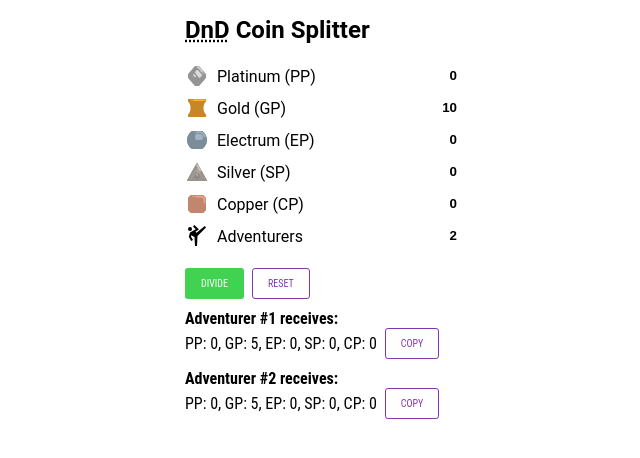
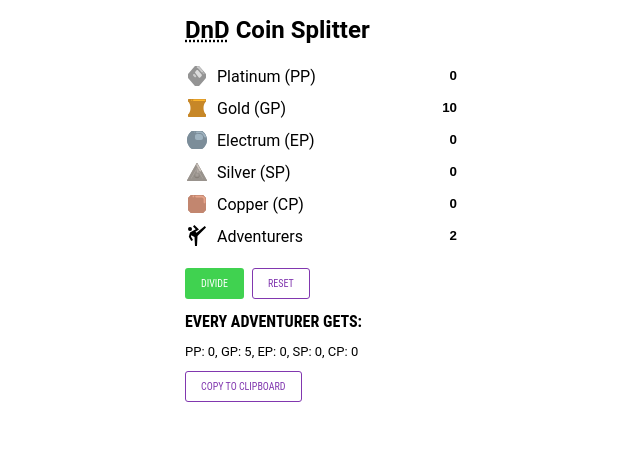
Before and after one commit to smarinade/dnd-money-splitter, a React (Create React App) app: page / in a window 1280 px wide. Both pictures are taken after a click on the button "DIVIDE". Shown: the top 458 px of the page, without its empty margins (305-945 px from the left). Built offline with nearby package versions, Linux system fonts and the light colour scheme.

Commit message:
:recycle: Refactor coin output.

```diff
--- a/src/component/Form/CoinForm.module.css
+++ b/src/component/Form/CoinForm.module.css
@@ -10,19 +10,25 @@
     margin-right: 8px;
 }
 
-.Result {
+.output {
+
+}
+
+.outputAction {
     margin-top: 10px;
 }
 
-.Result .title {
-    font-weight: bold;
+.subtitle {
+    font-family: Roboto Condensed,Roboto,Helvetica,sans-serif;
+    font-size: 16px;
+    font-weight: 700;
+    margin-bottom: 10px;
+    text-transform: uppercase;
 }
 
-.Result .line {
-    display: flex;
-    align-items: center;
+.text {
+    font-family: Roboto,Helvetica,sans-serif;
+    font-size: 13px;
+    line-height: 1.4;
+    margin: 0;
 }
-
-.Result span {
-    margin-right: 8px;
-}
--- a/src/component/Form/CoinForm.tsx
+++ b/src/component/Form/CoinForm.tsx
@@ -1,6 +1,6 @@
 import React, {useState} from 'react';
 import {Coins} from "../../service/Coins";
-import {divide} from "../../service/CoinService";
+import {divide, DividedCoins} from "../../service/CoinService";
 import Coin from "../Coin/Coin";
 import styles from "./CoinForm.module.css"
 import Button from "../Button/Button";
@@ -8,15 +8,22 @@
 
 type CoinFormProps = {}
 
-const copyHandler = (coin : Coins) => {
-    const data = `PP: ${coin.platinum}, GP: ${coin.gold}, EP: ${coin.electrum}, SP: ${coin.silver}, CP: ${coin.copper}`;
+const getClipboardText = (dividedCoins: DividedCoins) => 'PP: ' + dividedCoins.dividedCoins[0].platinum + ',' +
+    'GP: ' + dividedCoins.dividedCoins[0].gold + ',' +
+    'SP: ' + dividedCoins.dividedCoins[0].silver + ',' +
+    'EP: ' + dividedCoins.dividedCoins[0].electrum + ',' +
+    'CP: ' + dividedCoins.dividedCoins[0].copper
+;
+
+const copyHandler = (dividedCoins: DividedCoins) => {
+    const data: string = getClipboardText(dividedCoins);
     navigator.clipboard.writeText(data).then(() => {
         alert("Copied to clipboard");
     });
 };
 
 function CoinForm(props: CoinFormProps) {
-    const [coins, setCoins] = useState<Coins[]>([]);
+    const [dividedCoins, setDividedCoins] = useState<DividedCoins | undefined>();
 
     const handleDivide = (event: React.FormEvent<HTMLFormElement>) => {
         event.preventDefault();
@@ -30,15 +37,19 @@
             copper: Number(data.get('copper')),
         };
 
-        const dividedCoins: Coins[] = divide(coins, Number(data.get('adventurers')));
-        setCoins(dividedCoins)
+        const qwerty: DividedCoins = divide(coins, Number(data.get('adventurers')));
+        setDividedCoins(qwerty)
     };
 
     const handleReset = () => {
-        setCoins([]);
+        setDividedCoins(undefined);
     };
 
+    const outputDividedCoins = dividedCoins?.dividedCoins[0];
+    const outputRemainingCoins = dividedCoins?.remainingCoins;
+
     return (
+        <>
             <form className={styles.CoinForm} onSubmit={handleDivide} onReset={handleReset}>
                 <Coin label={"Platinum (PP)"} name={"platinum"}></Coin>
                 <Coin label={"Gold (GP)"} name={"gold"} value={10}></Coin>
@@ -56,23 +67,41 @@
                         Reset
                     </Button>
                 </div>
+            </form>
 
-            <output>
-                {coins.map((coin, index) => {
-                    return (
-                        <div className={styles.Result} key={index}>
-                            <div className={styles.title}>Adventurer #{index + 1} receives:</div>
-                            <div className={styles.line}>
-                                <span>PP: {coin.platinum}, GP: {coin.gold}, EP: {coin.electrum}, SP: {coin.silver}, CP: {coin.copper}</span>
-                                <Button onClick={() => copyHandler(coin)}>
-                                    Copy
+            <output id={"output"} className={styles.output}>
+                {outputDividedCoins && <div className={styles.Result}>
+                    <h2 className={styles.subtitle}>Every adventurer gets:</h2>
+                    <span className={styles.text}>
+                        PP: {outputDividedCoins?.platinum},
+                        GP: {outputDividedCoins?.gold},
+                        EP: {outputDividedCoins?.electrum},
+                        SP: {outputDividedCoins?.silver},
+                        CP: {outputDividedCoins?.copper}
+                    </span>
+                </div>
+                }
+                {outputRemainingCoins && <div className={styles.Result}>
+                    <h2 className={styles.subtitle}>Remainder:</h2>
+                    <span className={styles.text}>
+                        PP: {outputRemainingCoins?.platinum},
+                        GP: {outputRemainingCoins?.gold},
+                        EP: {outputRemainingCoins?.electrum},
+                        SP: {outputRemainingCoins?.silver},
+                        CP: {outputRemainingCoins?.copper}
+                    </span>
+                </div>
+                }
+            </output>
+
+            {outputDividedCoins &&
+                <div className={styles.outputAction}>
+                    <Button onClick={() => copyHandler(dividedCoins)}>
+                        Copy to clipboard
                     </Button>
                 </div>
-                        </div>
-                    );
-                })}
-            </output>
-        </form>
+            }
+        </>
     );
 }
 
--- a/src/service/CoinService.ts
+++ b/src/service/CoinService.ts
@@ -1,7 +1,30 @@
 import {Coins} from "./Coins";
 import {convertCoinsToCopper, convertCopperToCoins} from "./ConversionService";
 
-export const divide = (coins: Coins, adventurers: number) : Coins[] => {
+export interface DividedCoins {
+    dividedCoins: Coins[],
+    remainingCoins?: Coins
+}
+
+export const divide = (coins: Coins, adventurers: number) : DividedCoins => {
+    const totalCopper = convertCoinsToCopper(coins);
+    const dividedCopper = Math.floor(totalCopper / adventurers);
+    const remainingCopper = totalCopper % adventurers;
+
+    const dividedCoins = [];
+    for (let i = 0; i < adventurers; i++) {
+        dividedCoins.push(convertCopperToCoins(dividedCopper))
+    }
+
+    if (remainingCopper) {
+        const remainingCoins = convertCopperToCoins(remainingCopper);
+        return {dividedCoins, remainingCoins}
+    }
+
+    return {dividedCoins};
+};
+
+export const oldDivide = (coins: Coins, adventurers: number) : Coins[] => {
     const totalCopper = convertCoinsToCopper(coins);
     const dividedCopper = Math.floor(totalCopper / adventurers);
     const remainingCopper = totalCopper % adventurers;
```
Also changed, not shown: 1 other file (tests, documents, lock files or other folders). Lines whose indentation alone changed are shown as unchanged.
